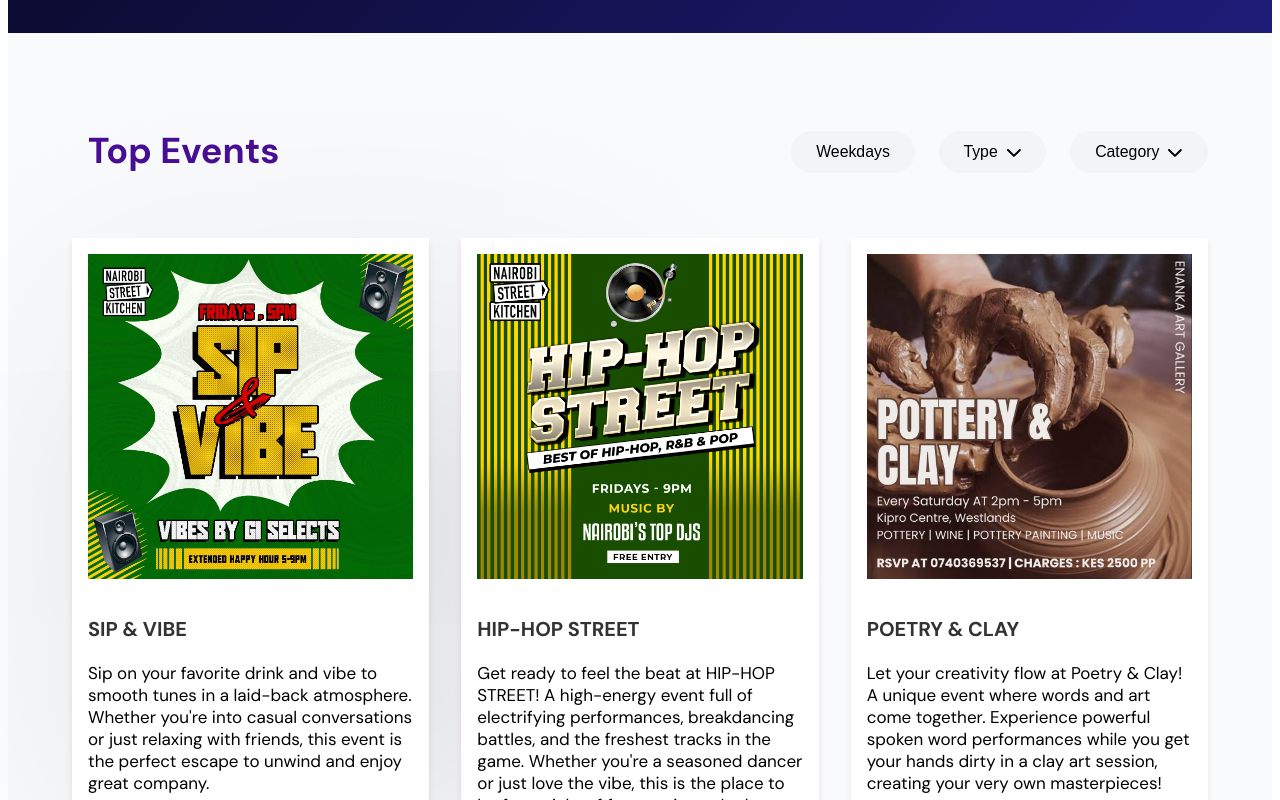
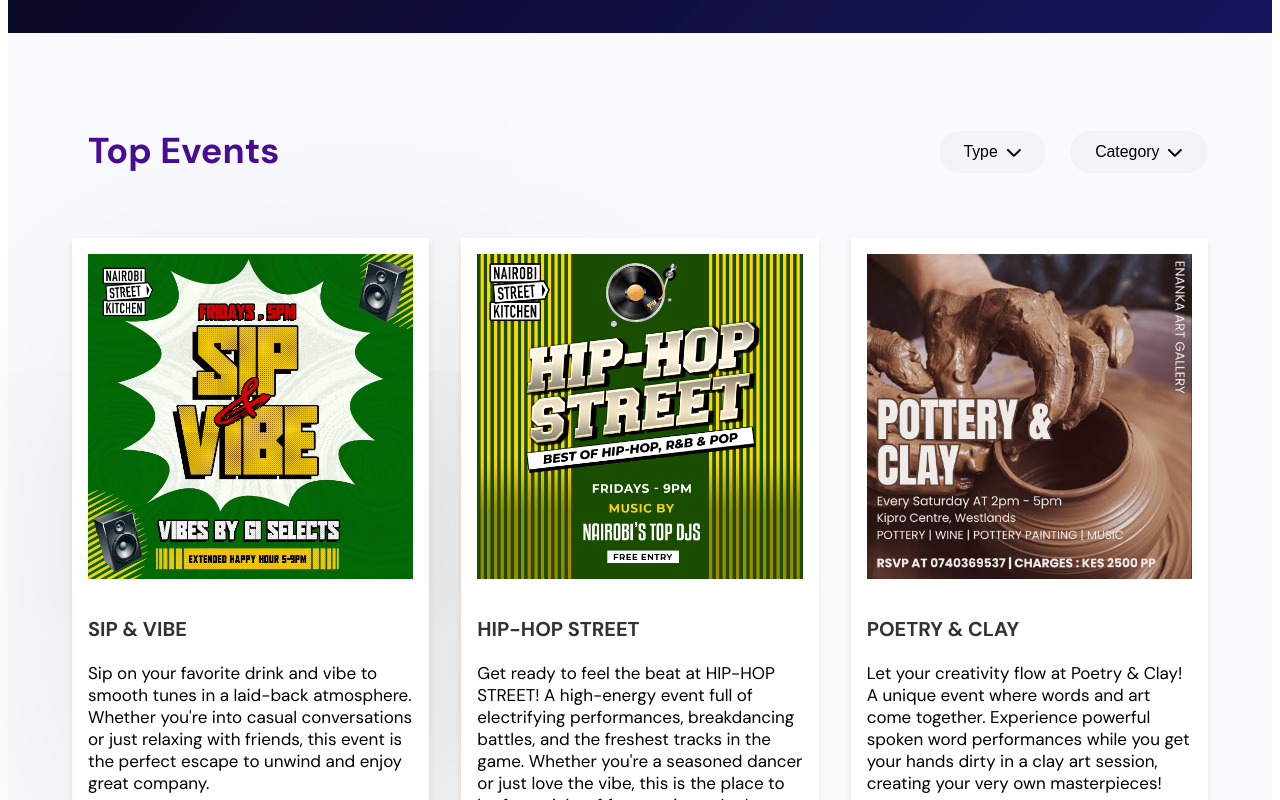
Before and after one commit to Harry22x/Tiketi-Tamasha, a React (Create React App) app in the folder client/: page / in a window 1280 px wide. Shown: the part 900-1700 px from the top of the page. Built offline with nearby package versions, Linux system fonts and the light colour scheme; a web font is replaced by a local one.

Commit message:
SCRUM-17:Done with thr HomePage, handed over to Harry for deployment and merging

```diff
--- a/client/src/App.js
+++ b/client/src/App.js
@@ -3,8 +3,7 @@ import LandingPage from './Pages/LandingPage';  // Correct the import path
 import Navbar from './components/Navbar';
 import UpcomingEvents from './Pages/UpcomingEvents';
 import { Outlet } from 'react-router-dom';
-import Reviews from './components/Reviews';
-import Footer from './Pages/Footer';
+
 
 // import AddTicket from './Pages/AddTicket';
 function App() {
@@ -12,8 +11,7 @@ function App() {
     <>
     <header>< Navbar/></header>
     <Outlet/>
-    < Reviews />
-    < Footer/>
+
 
 
     </>
--- a/client/src/Pages/Footer.js
+++ b/client/src/Pages/Footer.js
@@ -99,7 +99,7 @@ const Footer = () => {
         </div>
 
         <div className="footer-divider" />
-        <div className="copyright">Copyright © 2022 TiketiTamasha</div>
+        <div className="copyright">Copyright © 2025 TiketiTamasha</div>
       </div>
     </footer>
   );
--- a/client/src/Pages/LandingPage.js
+++ b/client/src/Pages/LandingPage.js
@@ -3,6 +3,8 @@ import './LandingPage.css'
 import UpcomingEvents from "./UpcomingEvents";
 import AddTicket from "./AddTicket";
 import image1 from '../images/image1.jpeg';
+import Reviews from '../components/Reviews'
+import Footer from './Footer';
 export default function LandingPage() {
   return (
     <div className="landing-container">
@@ -29,6 +31,8 @@ export default function LandingPage() {
       </main>
       <UpcomingEvents />
       <AddTicket />
+      < Reviews />
+      < Footer/>
     </div>
   );
 }
--- a/client/src/Pages/UpcomingEvents.js
+++ b/client/src/Pages/UpcomingEvents.js
@@ -38,7 +38,6 @@ const UpcomingEvents = () => {
         <div className="flex items-center mb-8">
           <h2 className="text-3xl font-bold text-left w-full">Top Events</h2>
           <div className="flex space-x-6 ml-auto relative">
-            <button className="filter-btn">Weekdays</button>
 
             {/* Type Dropdown */}
             <div className="relative">
```
